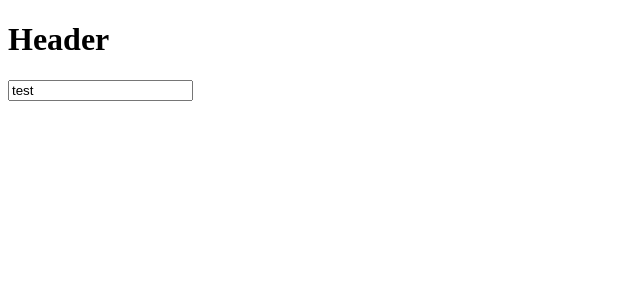
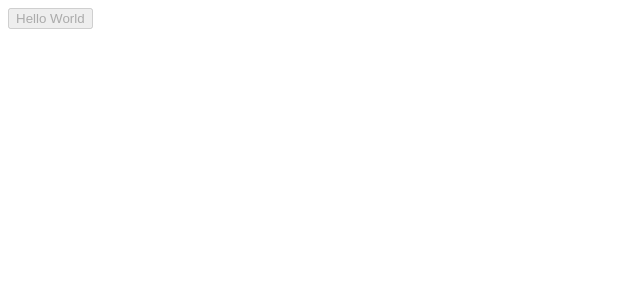
Before and after one commit to emilyzimmerman/Exercises-Class-11, an Angular app: page / in a window 1280 px wide. Shown: the top 300 px of the page, without its empty margins (0-640 px from the left). Built offline with nearby package versions, Linux system fonts and the light colour scheme.

Commit message:
Finished Exercise 6 for class 11
I used property binding to change the disability

```diff
--- a/src/app/app.component.html
+++ b/src/app/app.component.html
@@ -1,2 +1,3 @@
-<h1>{{title}}</h1>
-<input type="text" value="test" (input)="changeTitle($event)">
+<div class="container">
+  <button [disabled] = "isDisabled">Hello World</button>
+</div>
--- a/src/app/app.component.ts
+++ b/src/app/app.component.ts
@@ -6,9 +6,5 @@ import { Component } from '@angular/core';
   styleUrls: ['./app.component.css']
 })
 export class AppComponent {
-  title:string = "Header";
-
-  changeTitle(e:any){
-    this.title = e.target.value;
-  };
+isDisabled: boolean = true;
   }
```
